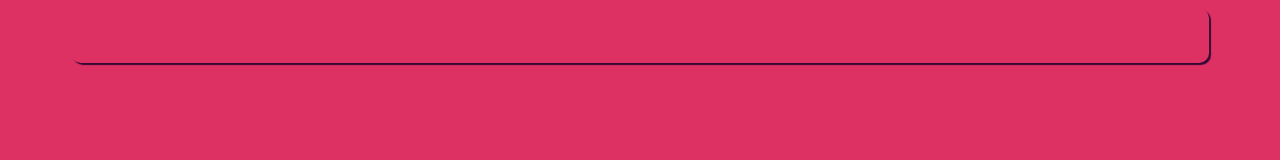
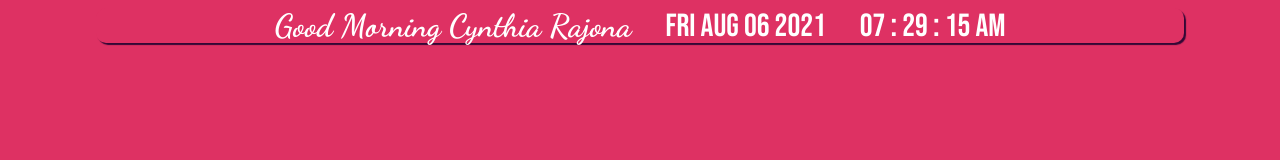
Before and after one commit to CyRa67/Greeting, a plain HTML site: page index.html in a window 1280 px wide. Drawn offline with Linux system fonts and the light colour scheme.

Commit message:
Update index.html

```diff
--- a/index.html
+++ b/index.html
@@ -38,11 +38,11 @@ h1 {
 }
 
 .card {
-    padding: 10px 25px 10px 25px;
+    padding: none;
     border-radius: 10px;
     background: 	#DE3163;
     width: 85vw;
-    color: #DE3163;
+    color: #ffff;
     display: inline-block;
     box-shadow: 2px 2px 1px 0px #330835;
 }
```
